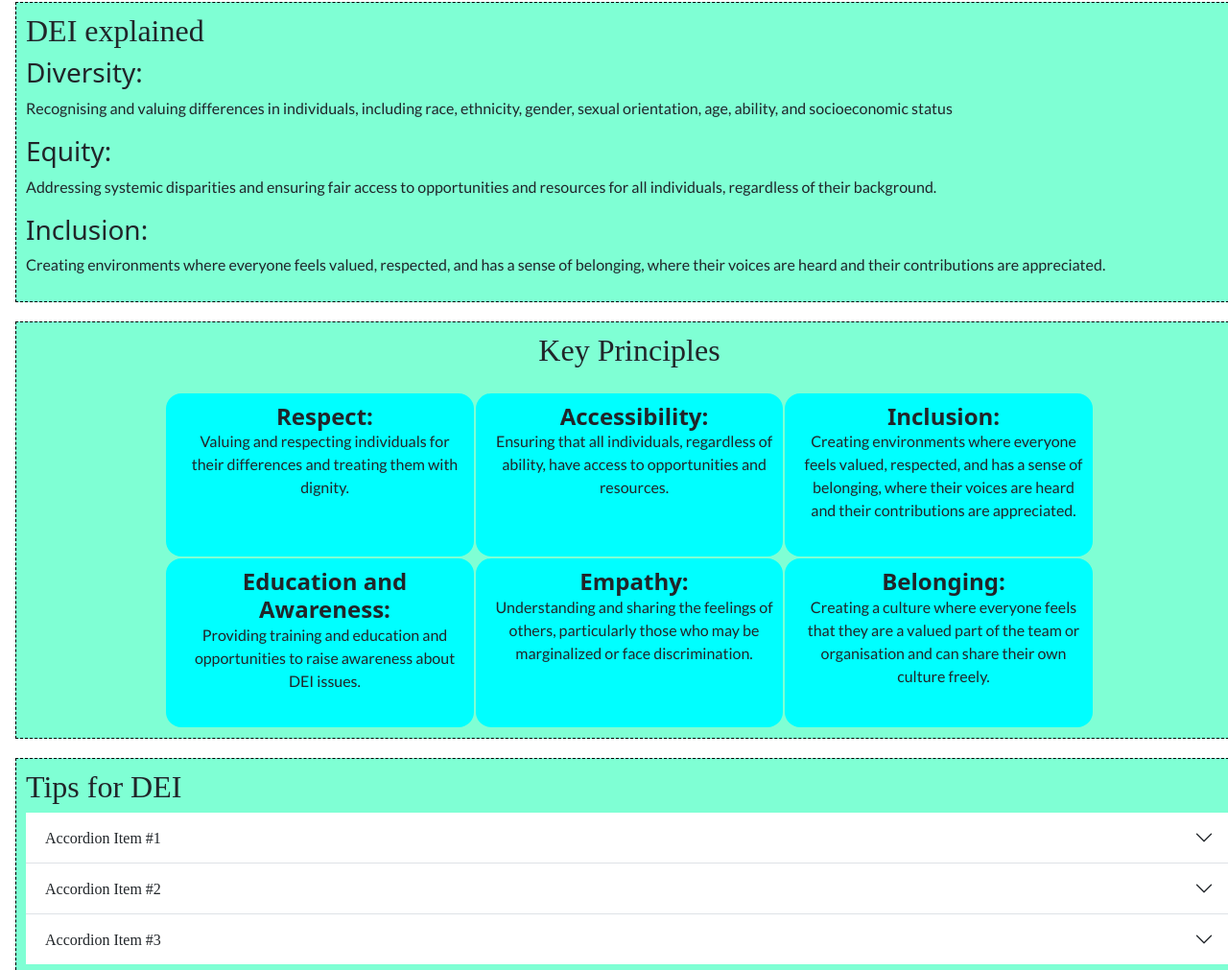
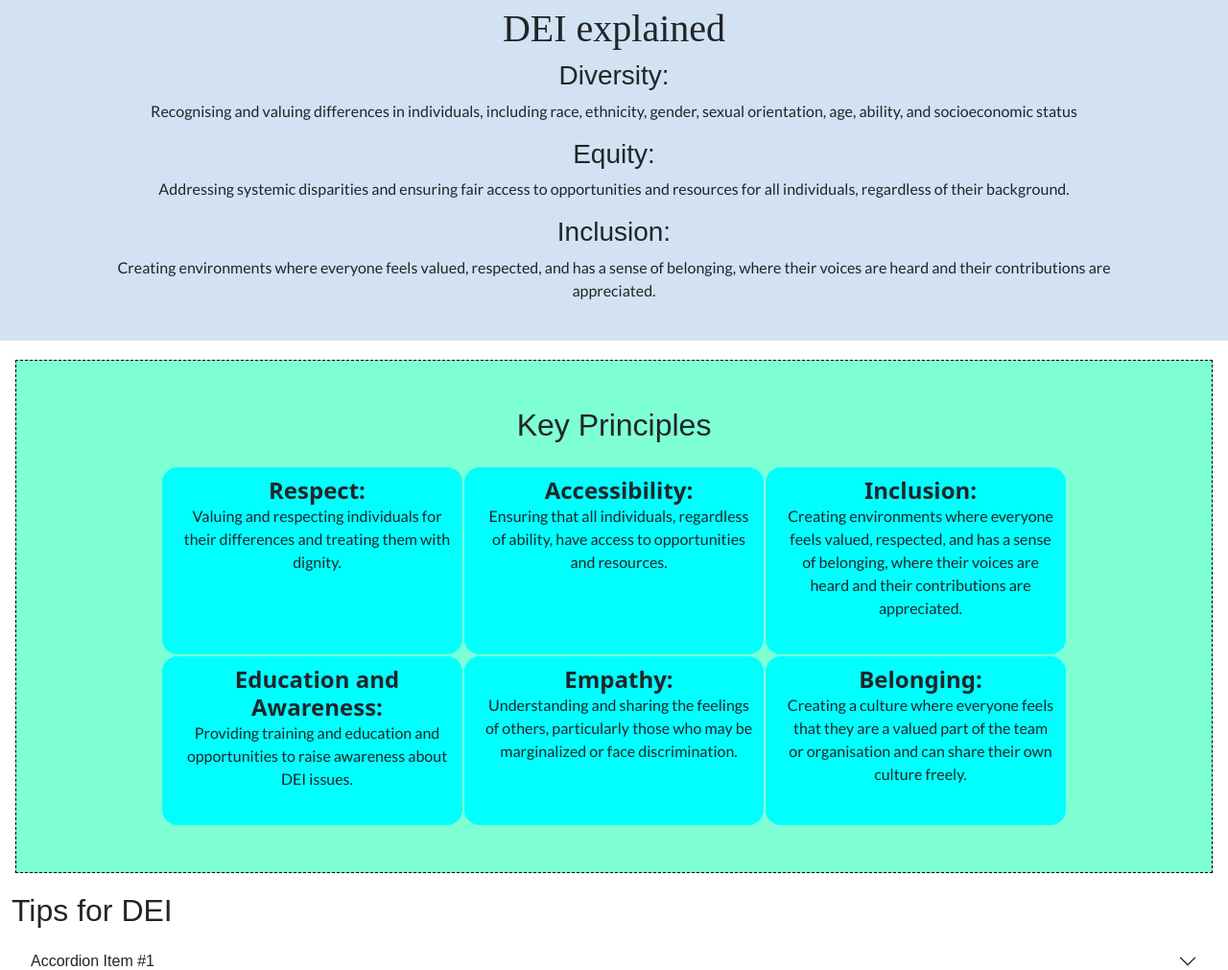
Before and after one commit to Pezz-x/Project-1-Diversity-and-Inclusion, a plain HTML site: page index.html in a window 1280 px wide. Shown: the part 266-1277 px from the top of the page at 96% size. Drawn offline with nearby package versions, Linux system fonts and the light colour scheme; a web font is replaced by a local one.

Commit message:
add correct reposniveness to Keyprinciples and background colour to DEI explained

```diff
--- a/assets/css/styles.css
+++ b/assets/css/styles.css
@@ -21,8 +21,12 @@
     --para-font: "Lato", sans-serif;
 }
 
-h2 {
-    font-family: "Cactus Classical Serif", serif;
+h1 {
+    font-family: var(--head-font);
+}
+
+h2, h3 {
+    font-family: var(--subhead-font);
 }
 
 p {
@@ -44,6 +48,10 @@ p {
     display: block;
 }
 
+#DEIex {
+    background-color: var(--lightblue);
+}
+
 .keybox {
     background-color: aqua;
     border-radius: 1rem;
@@ -52,7 +60,7 @@ p {
     padding: 10px 10px 20px 20px;
 }
 
-.container-fluid{
+.key-principles{
     background-color: aquamarine;
     border: 1px;
     border-color: black;
--- a/index.html
+++ b/index.html
@@ -40,8 +40,9 @@
     </section>
 
     <!-- DEI explained -->
-    <div id="DEIex" class="container-fluid">
-        <h2>DEI explained</h2>
+    <div id="DEIex" class="text-center py-4">
+        <div class="container">
+            <h1>DEI explained</h1>
             <h3>Diversity: </h3>
             <p> Recognising and valuing differences in individuals, including race, ethnicity, gender, sexual orientation,
                 age, ability, and socioeconomic status</p>
@@ -52,42 +53,43 @@
             <p>Creating environments where everyone feels valued, respected, and has a sense of belonging, where their
                 voices are heard and their contributions are appreciated. </p>
         </div>
+    </div>
 
     <!-- Key principles -->
-    <section id="key" class="container-fluid d-flex justify-content-center key-principles" id="principles">
+    <section id="key" class="key-principles py-5">
         <div class="row justify-content-center">
             <h2 class="text-center mb-4">Key Principles</h2>
-            <div class="col-lg-3 col-md-6 col-12 d-flex justify-content-center keybox">
+            <div class="col-lg-3 col-md-5 col-12 d-flex justify-content-center keybox">
                 <div class="box box-full-width">
                 <h4 class="fw-bold mb-0">Respect:</h4>
                 <p>Valuing and respecting individuals for their differences and treating them with dignity.</p>
                 </div>
             </div>
-            <div class="col-lg-3 col-md-6 col-12 d-flex justify-content-center keybox">
+            <div class="col-lg-3 col-md-5 col-12 d-flex justify-content-center keybox">
                 <div class="box 1-w100">
                     <h4 class="fw-bold mb-0">Accessibility:</h4>
                     <p>Ensuring that all individuals, regardless of ability, have access to opportunities and resources.</p>
                 </div>
             </div>
-            <div class="col-lg-3 col-md-6 col-12 d-flex justify-content-center keybox">
+            <div class="col-lg-3 col-md-5 col-12 d-flex justify-content-center keybox">
                 <div class="box 1-w100">
                     <h4 class="fw-bold mb-0">Inclusion:</h4>
                     <p>Creating environments where everyone feels valued, respected, and has a sense of belonging, where their voices are heard and their contributions are appreciated.</p>
                 </div>
             </div>
-            <div class="col-lg-3 col-md-6 col-12 d-flex justify-content-center keybox">
+            <div class="col-lg-3 col-md-5 col-12 d-flex justify-content-center keybox">
                 <div class="box 1-w100">
                     <h4 class="fw-bold mb-0">Education and Awareness:</h4>
                     <p>Providing training and education and opportunities to raise awareness about DEI issues.</p>
                 </div>
             </div>
-            <div class="col-lg-3 col-md-6 col-12 d-flex justify-content-center keybox">
+            <div class="col-lg-3 col-md-5 col-12 d-flex justify-content-center keybox">
                 <div class="box 1-w100">
                     <h4 class="fw-bold mb-0">Empathy:</h4>
                     <p>Understanding and sharing the feelings of others, particularly those who may be marginalized or face discrimination.</p>
                 </div>
             </div>
-            <div class="col-lg-3 col-md-6 col-12 d-flex justify-content-center keybox">
+            <div class="col-lg-3 col-md-5 col-12 d-flex justify-content-center keybox">
                 <div class="box 1-w100">
                     <h4 class="fw-bold mb-0">Belonging:</h4>
                     <p>Creating a culture where everyone feels that they are a valued part of the team or organisation and can share their own culture freely.</p>
```
Lines whose indentation alone changed are shown as unchanged.
